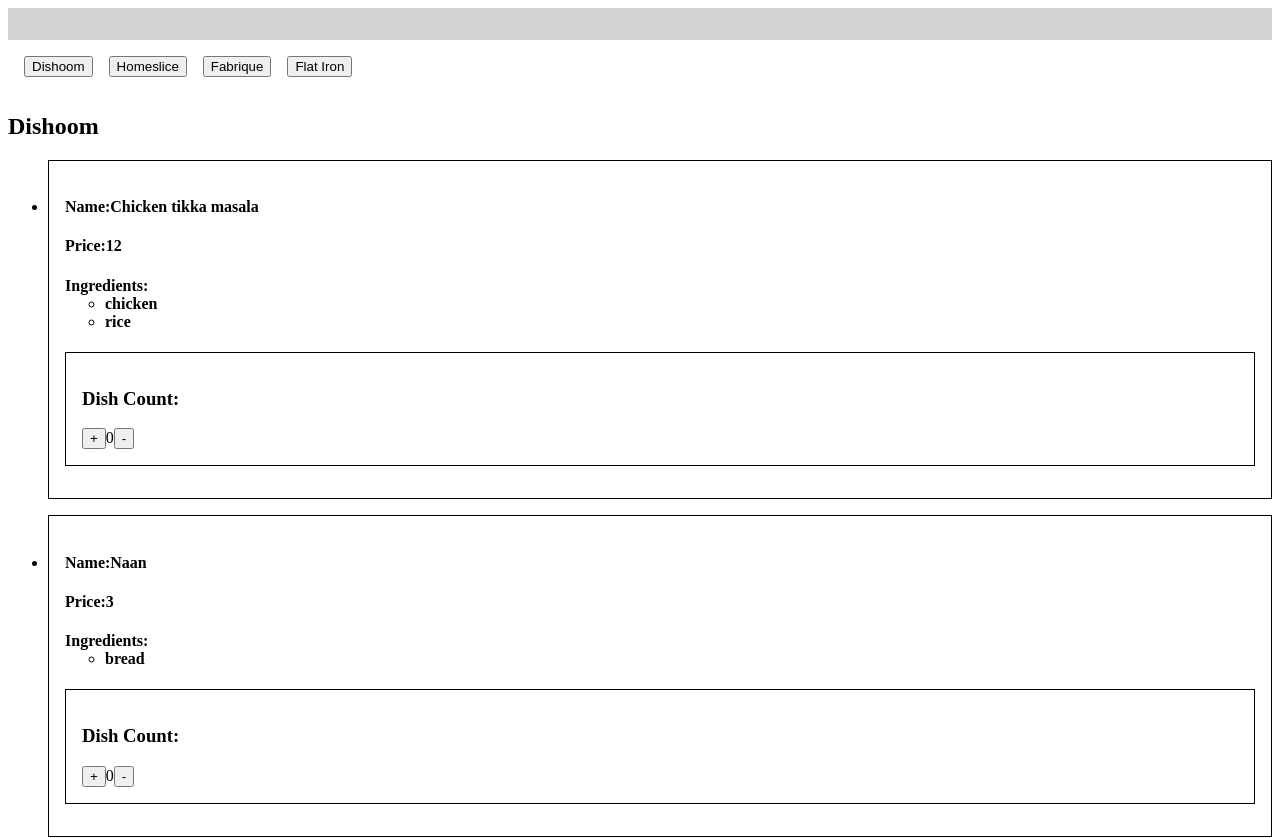
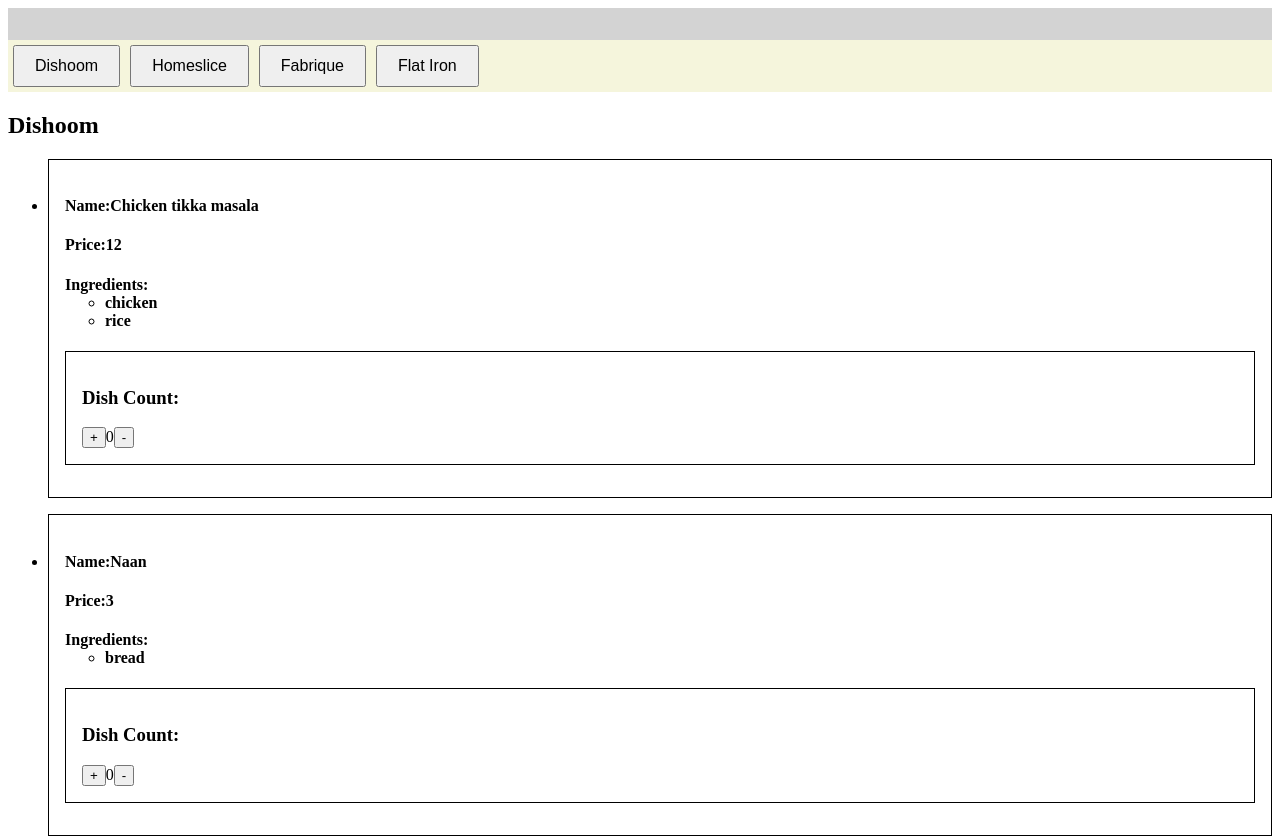
Before and after one commit to YTretsyak/LearnReact, a React (Vite) app in the folder ReactLearn/: page / in a window 1280 px wide. Shown: the top 838 px of the page. Built offline with nearby package versions, Linux system fonts and the light colour scheme.

Commit message:
HW4. Update app component with new components and stules

```diff
--- a/ReactLearn/src/components/app.jsx
+++ b/ReactLearn/src/components/app/app.jsx
@@ -1,17 +1,23 @@
-import { restaurants } from "../../materials/mock";
-import { Restaurant } from "./restaurant/restaurant";
-import { Layout } from "./layout/layout";
+import { restaurants } from "../../../materials/mock";
+import { Restaurant } from "../restaurant/restaurant";
+import { Layout } from "../layout/layout";
 import { useState } from "react";
+import { ScrollProgress } from "../scrollProgress/scrollProgress";
+import styles from "./app.module.css";
+import { RestaurantButton } from "../restaurantButton/button";
 
 export const App = () => {
   const [activeRestaurant, setActiveRestaurant] = useState(restaurants.length > 0 ? restaurants[0] : null);
   return (
     <Layout>
-      <div style={{ display: "flex", gap: "1rem", padding: "1rem" }}>
+      <ScrollProgress/>
+      <div className = {styles.buttonsBody}>
       {restaurants.map((restaurant) => (
-        <button key={restaurant.id} onClick={() => setActiveRestaurant(restaurant)}>
-          {restaurant.name}
-        </button>
+        <RestaurantButton
+          key={restaurant.id}
+          restaurant={restaurant}
+          setActiveRestaurant={setActiveRestaurant}
+        />
       ))}
       </div>
       {activeRestaurant && (
--- /dev/null
+++ b/ReactLearn/src/components/app/app.module.css
@@ -0,0 +1,3 @@
+.buttonsBody {
+     background-color: beige;
+    }
--- a/ReactLearn/src/main.jsx
+++ b/ReactLearn/src/main.jsx
@@ -1,5 +1,5 @@
 import { createRoot } from 'react-dom/client';
-import { App } from './components/app.jsx';
+import { App } from './components/app/app.jsx';
 
 const root = document.getElementById('root');
 const reactRoot = createRoot(root);
```
Also changed, not shown: ReactLearn/src/components/app.css (deleted).
